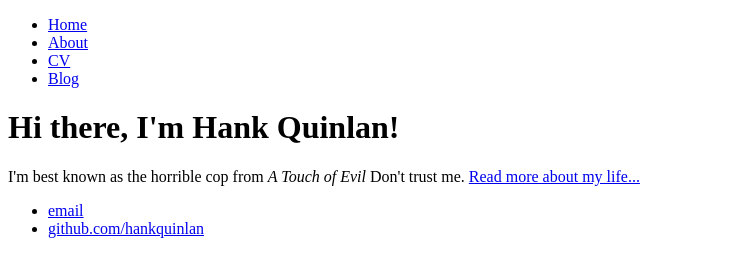
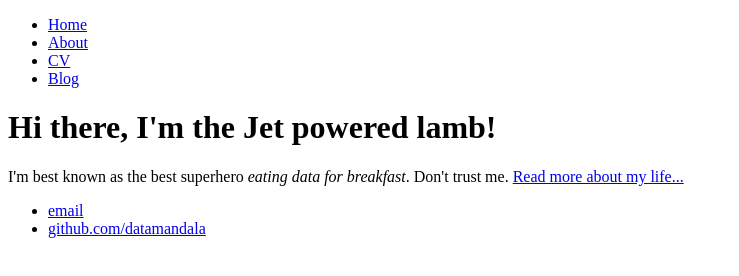
Before and after one commit to sibir1us/datamandala, a plain HTML site: page index.html in a window 1280 px wide. Shown: the whole page, without its empty margins (0-739 px from the left). Drawn offline with Linux system fonts and the light colour scheme.

Commit message:
Update index.html

```diff
--- a/index.html
+++ b/index.html
@@ -14,14 +14,14 @@
 		</nav>
 		<div class="container">
     		<div class="blurb">
-        		<h1>Hi there, I'm Hank Quinlan!</h1>
-				<p>I'm best known as the horrible cop from <em>A Touch of Evil</em> Don't trust me. <a href="/about">Read more about my life...</a></p>
+        		<h1>Hi there, I'm the Jet powered lamb!</h1>
+				<p>I'm best known as the best superhero <em>eating data for breakfast</em>. Don't trust me. <a href="/about">Read more about my life...</a></p>
     		</div><!-- /.blurb -->
 		</div><!-- /.container -->
 		<footer>
     		<ul>
         		<li><a href="mailto:hankquinlanhub@gmail.com">email</a></li>
-        		<li><a href="https://github.com/hankquinlan">github.com/hankquinlan</a></li>
+        		<li><a href="https://github.com/datamandala">github.com/datamandala</a></li>
 			</ul>
 		</footer>
 	</body>
```
